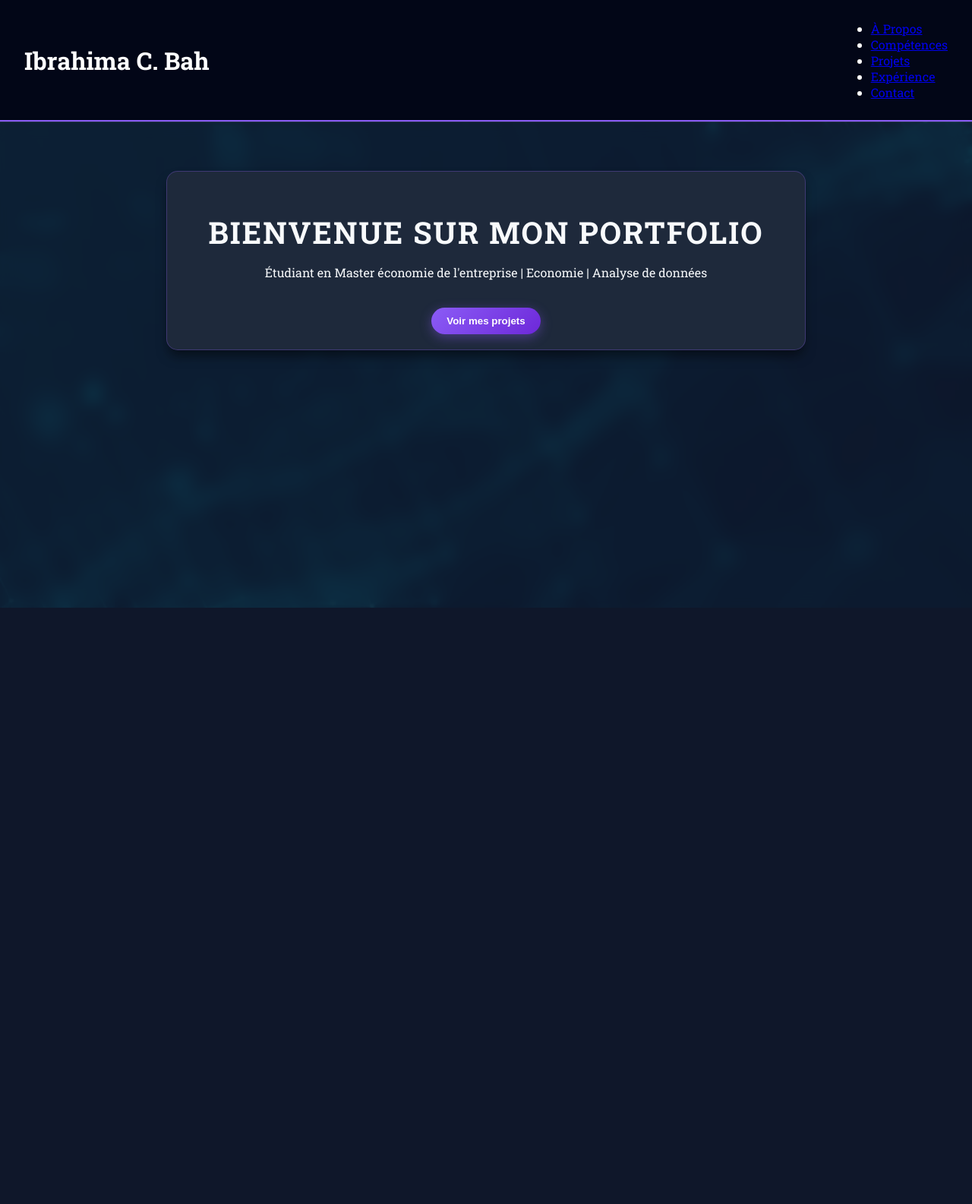
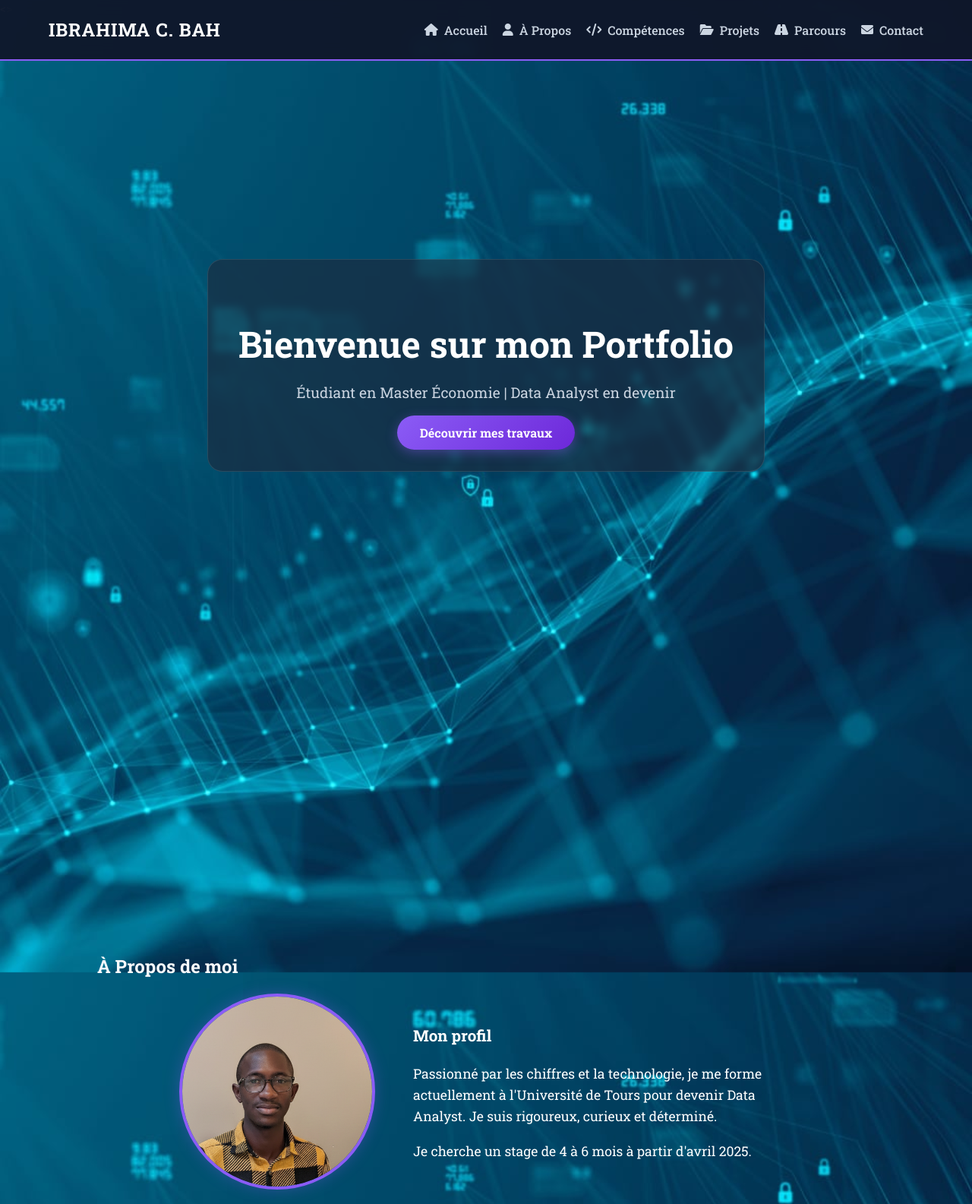
Before and after one commit to Ibbah2000/Projet-Site-HTML, a plain HTML site: page index.html in a window 1280 px wide. Shown: the top 1585 px of the page at 76% size. Before the commit the page ends 800 px from the top, so only its background shows below. Drawn offline with Linux system fonts and the light colour scheme.

Commit message:
Ajustement et structuration

```diff
--- a/css/bases.css
+++ b/css/bases.css
@@ -10,168 +10,143 @@
     --font-main: 'Roboto Slab', serif;
 }
 
-html, body {
+html {
+    scroll-behavior: smooth;
+}
+
+body {
     margin: 0;
     padding: 0;
-    height: 100vh;
-    width: 100vw;
     font-family: var(--font-main);
-    overflow: hidden;
+    background-color: var(--bg-color);
+    color: var(--text-color);
     background-image: url('../pics/fond.jpg');
     background-size: cover;
     background-position: center;
-    background-repeat: no-repeat;
-    background-color: var(--bg-color);
-    color: var(--text-color);
+    background-attachment: fixed;
+    overflow-x: hidden;
 }
 
-body {
-    display: grid;
-    grid-template-rows: 1fr 4fr;
-    gap: 0;
-    grid-template-areas:
-        "headerall"
-        "content";
+section {
+    min-height: 100vh;
+    padding: 60px 10%;
+    display: flex;
+    flex-direction: column;
+    justify-content: center;
 }
-
-.headerall {
-    grid-area: headerall;
-    background-color: #020617;
-    color: white;
-    display: flex;
-    align-items: center;
-    justify-content: space-between;
-    padding: 0 2rem;
-    border-bottom: 2px solid var(--primary-color);
-}
-
-.content {
-    grid-area: content;
-    background-color: rgba(15, 23, 42, 0.85);
-    backdrop-filter: blur(10px);
-    padding: 2rem;
-    overflow-y: auto;
-    border-top: 1px solid rgba(255, 255, 255, 0.1);
-}
-
-.bordure, .card, .hero {
-    background-color: var(--card-bg);
-    color: var(--text-color);
-    border: var(--border-main);
-    border-radius: 15px;
-    box-shadow: var(--shadow-main);
-    padding: 20px;
-}
-
-.card:hover, .hero:hover {
-    transform: translateY(-5px);
-    border-color: var(--primary-color);
-    box-shadow: 0 0 20px rgba(139, 92, 246, 0.4);
-    transition: 0.3s ease;
-}
-
-.ombre {
-    box-shadow: var(--shadow-main);
-}
-
-button, .btn, .returnbtn {
-    background: linear-gradient(135deg, #8b5cf6 0%, #6d28d9 100%);
-    color: white;
-    border: none;
-    padding: 12px 25px;
-    border-radius: 30px;
-    font-weight: bold;
-    cursor: pointer;
-    box-shadow: 0 4px 15px rgba(139, 92, 246, 0.4);
-    transition: 0.3s;
-}
-
-button:hover, .btn:hover, .returnbtn:hover {
-    transform: scale(1.05);
-    box-shadow: 0 6px 20px rgba(139, 92, 246, 0.6);
-}
+/* --- STYLE ACCUEIL --- */
 
 .hero {
     text-align: center;
-    margin: 2rem auto;
     max-width: 800px;
+    margin: 0 auto;
+    background: rgba(30, 41, 59, 0.6); /* Fond semi-transparent */
+    padding: 40px;
+    border-radius: 20px;
+    border: 1px solid rgba(255, 255, 255, 0.1);
+    backdrop-filter: blur(5px); /* Filtre flou */
 }
 
-.hero h2 {
-    font-size: 2.5rem;
-    margin-bottom: 1rem;
-    text-transform: uppercase;
-    letter-spacing: 2px;
+h1 {
+    font-size: 3rem;
+    margin-bottom: 20px;
+    color: white;
 }
 
-.contact-container {
-    display: grid;
-    grid-template-columns: 1fr 1fr;
-    gap: 50px;
-    align-items: center;
-    max-width: 1100px;
-    margin: 0 auto;
-    padding-top: 20px;
-}
-
-.contact-info h1 {
-    font-size: 2.5rem;
-    margin-bottom: 10px;
-}
-
-.subtitle {
-    color: #94a3b8;
-    margin-bottom: 40px;
-    font-size: 1.1rem;
-}
-
-.info-item {
-    display: flex;
-    align-items: center;
+.hero p {
+    font-size: 1.2rem;
+    color: #cbd5e1;
     margin-bottom: 30px;
 }
 
-.icon-circle {
-    width: 60px;
-    height: 60px;
-    background-color: var(--primary-color);
-    border-radius: 50%;
-    display: flex;
-    justify-content: center;
-    align-items: center;
-    margin-right: 20px;
-    font-size: 24px;
+/* Bouton stylisé */
+.btn {
+    background: linear-gradient(135deg, var(--primary-color) 0%, #6d28d9 100%);
     color: white;
+    padding: 12px 30px;
+    border-radius: 50px;
+    text-decoration: none;
+    font-weight: bold;
+    box-shadow: 0 4px 15px rgba(139, 92, 246, 0.4);
+    transition: transform 0.3s;
 }
 
-.info-item h3 {
-    margin: 0 0 5px 0;
-    font-size: 1.1rem;
+.btn:hover {
+    transform: translateY(-3px); /* Commande transform (Consigne Prof) */
+}
+/* --- STYLE À PROPOS --- */
+.split-content {
+    display: flex; /* Flexbox pour mettre côte à côte */
+    align-items: center;
+    justify-content: center;
+    gap: 50px;
+    flex-wrap: wrap; /* Passe à la ligne sur mobile */
 }
 
-.info-item p {
-    margin: 0;
-    color: #cbd5e1;
+.profile-pic {
+    width: 250px;
+    height: 250px;
+    object-fit: cover; /* Recadre l'image sans l'écraser */
+    border-radius: 50%; /* Image ronde */
+    border: 4px solid var(--primary-color);
+    box-shadow: 0 0 20px rgba(139, 92, 246, 0.3);
 }
 
-.contact-form {
-    padding: 40px;
+.text-bio {
+    max-width: 500px;
+    font-size: 1.1rem;
+    line-height: 1.6;
 }
 
-.form-input {
-    width: 100%;
-    background-color: transparent;
-    border: 1px solid #475569;
-    padding: 15px;
-    border-radius: 8px;
-    margin-bottom: 15px;
-    color: white;
-    font-family: inherit;
-    box-sizing: border-box;
+/* --- STYLE COMPÉTENCES (GRID) --- */
+.project-grid {
+    display: grid; /* Consigne prof : CSS Grid */
+    /* Crée des colonnes automatiques de 300px min */
+    grid-template-columns: repeat(auto-fit, minmax(300px, 1fr));
+    gap: 30px;
 }
 
-.form-input:focus {
-    outline: none;
+.card {
+    background-color: var(--card-bg);
+    border: 1px solid rgba(255, 255, 255, 0.1);
+    border-radius: 15px;
+    padding: 30px;
+    text-align: center;
+    transition: transform 0.3s;
+}
+
+.card:hover {
+    transform: translateY(-10px); /* Animation : ça monte ! */
     border-color: var(--primary-color);
-    background-color: rgba(139, 92, 246, 0.1);
 }
+
+.icon-large {
+    font-size: 3rem;
+    color: var(--primary-color);
+    margin-bottom: 20px;
+}
+
+/* --- BADGES (PILULES VIOLETTES) --- */
+.badge-container {
+    display: flex;
+    flex-wrap: wrap;
+    justify-content: center;
+    gap: 10px;
+    margin-top: 15px;
+}
+
+.badge {
+    background: rgba(139, 92, 246, 0.2);
+    color: white;
+    border: 1px solid var(--primary-color);
+    padding: 5px 15px;
+    border-radius: 50px;
+    font-size: 0.9rem;
+}
+
+/* Utilisation de :nth-child (Consigne prof) */
+/* Un badge sur deux sera légèrement différent */
+.badge:nth-child(even) {
+    background: rgba(255, 255, 255, 0.1);
+    border-color: rgba(255, 255, 255, 0.3);
+}
--- a/css/menu.css
+++ b/css/menu.css
@@ -1,24 +1,47 @@
-.headerall nav ul {
+
+.navbar {
+    position: fixed;
+    top: 0;
+    width: 100%;
+    height: 80px;
+    background: rgba(15, 23, 42, 0.95);
+    backdrop-filter: blur(10px);
     display: flex;
-    gap: 1.5rem;
+    justify-content: space-between;
     align-items: center;
-    padding: 0;
-    margin: 0;
+    padding: 0 5%;
+    border-bottom: 2px solid var(--primary-color);
+    z-index: 1000;
+    box-sizing: border-box;
 }
 
-.headerall nav ul li {
-    list-style: none;
-    padding: 0.5rem;
+.logo {
+    font-size: 1.5rem;
+    font-weight: bold;
+    color: white;
+    text-transform: uppercase;
+    letter-spacing: 1px;
 }
 
-.headerall nav ul li a {
-    text-decoration: none;
-    font-size: 2.5vh;
-    font-weight: 400;
-    color: white;
-    transition: 0.3s;
+nav ul {
+    display: flex;
+    gap: 20px;
+    list-style: none;
+    margin: 0;
+    padding: 0;
 }
 
-.headerall nav ul li a:hover {
+nav ul li a {
+    text-decoration: none;
+    color: #cbd5e1;
+    font-weight: 500;
+    display: flex;
+    align-items: center;
+    gap: 8px;
+    transition: color 0.3s;
+}
+
+
+nav ul li a:hover {
     color: var(--primary-color);
 }
--- a/index.html
+++ b/index.html
@@ -2,34 +2,91 @@
 <html lang="fr">
 <head>
     <meta charset="UTF-8">
-    <title>Mon Portfolio</title>
-    <link rel="shortcut icon" href="./pics/bed.png" type="image/png">
-    <link rel="stylesheet" href="./css/bases.css">
+    <meta name="viewport" content="width=device-width, initial-scale=1.0">
+    <title>Portfolio - Ibrahima C. Bah</title>
+    <link rel="stylesheet" href="css/bases.css">
+    <link rel="stylesheet" href="css/menu.css">
     <link rel="stylesheet" href="https://cdnjs.cloudflare.com/ajax/libs/font-awesome/6.0.0/css/all.min.css">
 </head>
 <body>
 
-    <div class="headerall">
-        <h1>Ibrahima C. Bah</h1>
-
+    <header class="navbar headerall">
+        <div class="logo">Ibrahima C. Bah</div>
         <nav>
             <ul>
-                <li class="navbtn"><a href="apropos.html">À Propos</a></li>
-                <li class="navbtn"><a href="competences.html">Compétences</a></li>
-                <li class="navbtn"><a href="portfolio.html">Projets</a></li>
-                <li class="navbtn"><a href="experience.html">Expérience</a></li>
-                <li class="navbtn"><a href="contact.html">Contact</a></li>
+                <li><a href="#accueil"><i class="fa-solid fa-house"></i> Accueil</a></li>
+                <li><a href="#apropos"><i class="fa-solid fa-user"></i> À Propos</a></li>
+                <li><a href="#competences"><i class="fa-solid fa-code"></i> Compétences</a></li>
+                <li><a href="#projets"><i class="fa-solid fa-folder-open"></i> Projets</a></li>
+                <li><a href="#parcours"><i class="fa-solid fa-road"></i> Parcours</a></li>
+                <li><a href="#contact"><i class="fa-solid fa-envelope"></i> Contact</a></li>
             </ul>
         </nav>
-    </div>
+    </header>
 
-    <div class="content">
-        <section class="hero">
-            <h2>Bienvenue sur mon portfolio</h2>
-            <p>Étudiant en Master économie de l'entreprise | Economie | Analyse de données</p>
-            <button onclick="window.location.href='portfolio.html'" style="margin-top:20px; padding:10px 20px; cursor:pointer;">Voir mes projets</button>
+    <>
+        <section id="accueil" class="full-screen">
+            <div class="hero">
+                <h1>Bienvenue sur mon Portfolio</h1>
+                <p>Étudiant en Master Économie | Data Analyst en devenir</p>
+                <a href="#projets" class="btn">Découvrir mes travaux</a>
+            </div>
         </section>
-    </div>
+        <section id="apropos" class="container">
+            <h2>À Propos de moi</h2>
+            <div class="split-content">
+                <img src="pics/Ma photo.png" alt="Photo de Ibrahima" class="profile-pic">
+
+                <div class="text-bio" style="color: white;">
+                    <h3>Mon profil</h3>
+                    <p>Passionné par les chiffres et la technologie, je me forme actuellement à l'Université de Tours pour devenir Data Analyst. Je suis rigoureux, curieux et déterminé.</p>
+                    <p>Je cherche un stage de 4 à 6 mois à partir d'avril 2025.</p>
+                </div>
+            </div>
+        </section>
+
+        <section id="competences" class="container">
+            <h2>Mes Compétences</h2>
+            <div class="project-grid">
+
+                <div class="card">
+                    <i class="fa-solid fa-database icon-large"></i>
+                    <h3>Data Science</h3>
+                    <div class="badge-container">
+                        <span class="badge">Python</span>
+                        <span class="badge">R</span>
+                        <span class="badge">SQL</span>
+                    </div>
+                </div>
+
+                <div class="card">
+                    <i class="fa-solid fa-chart-simple icon-large"></i>
+                    <h3>Visualisation</h3>
+                    <div class="badge-container">
+                        <span class="badge">Power BI</span>
+                        <span class="badge">Tableau</span>
+                        <span class="badge">Excel</span>
+                    </div>
+                </div>
+
+                <div class="card">
+                    <i class="fa-solid fa-lightbulb icon-large"></i>
+                    <h3>Soft Skills</h3>
+                    <div class="badge-container">
+                        <span class="badge">Communication</span>
+                        <span class="badge">Esprit d'équipe</span>
+                        <span class="badge">Anglais B2</span>
+                    </div>
+                </div>
+
+            </div>
+        </section>
+
+        </main>
+
+    <footer>
+        <p style="text-align: center; padding: 20px; background: #020617; color: gray; margin: 0;">&copy; 2025 Ibrahima C. Bah - Portfolio Data Analyst</p>
+    </footer>
 
 </body>
 </html>
```
